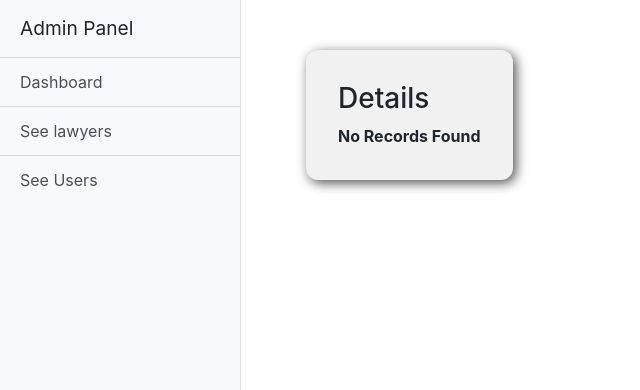
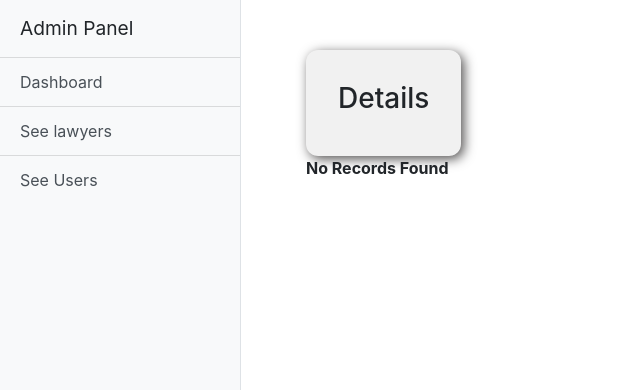
Before and after one commit to alen46/Lawyer-Management-System, a PHP site: page /lawyermanagementsystem/check_lawyer.php?id=1 in a window 1280 px wide. Shown: the part 100-490 px from the top of the page, without its empty margins (0-640 px from the left). Run offline with PHP 8.4, Linux system fonts and the light colour scheme; a user stored in the database is signed in; data comes from the database, SQL or seed files in the repository; data that the repository does not hold is empty; some libraries are stand-ins or nearby versions.

Commit message:
fix: minor html changes add wrapper divs to details sections add classname for further styling

```diff
--- a/check_lawyer.php
+++ b/check_lawyer.php
@@ -103,8 +103,14 @@
 
 														<?php }?>
 
+
 													<?php
                                                 }
+                                                ?>
+                                                </div>
+                                                <div class="details2Section">
+                                                <?php
+
 
                                                     $result1 = mysqli_query($conn,"SELECT * FROM `csv` WHERE enrolment = '$enr'");
                                                     if(mysqli_num_rows($result1) >0){
@@ -119,7 +125,8 @@
                                                         echo "<b>No Records Found</b>";
                                                     }
 												?>
-										</div>
+                                                </div>
+
 
 										</div> <!-- /widget-content -->
 
```
